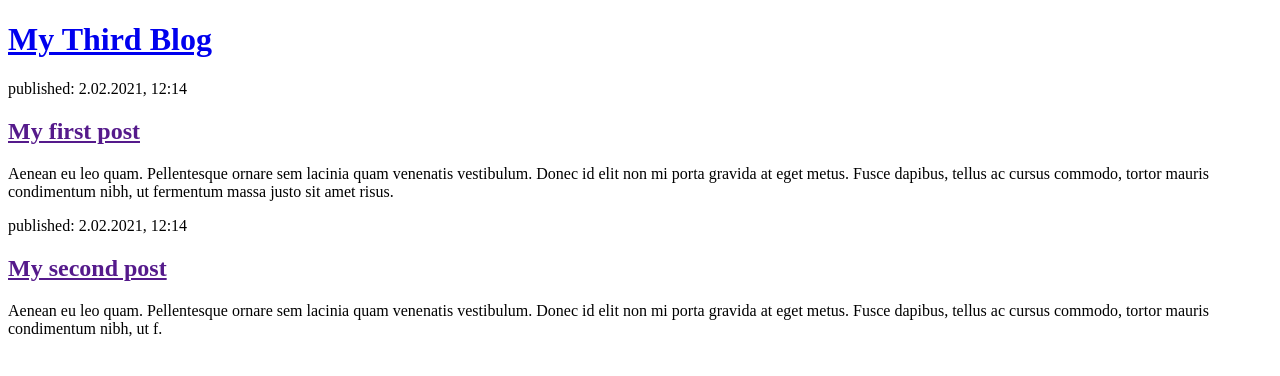
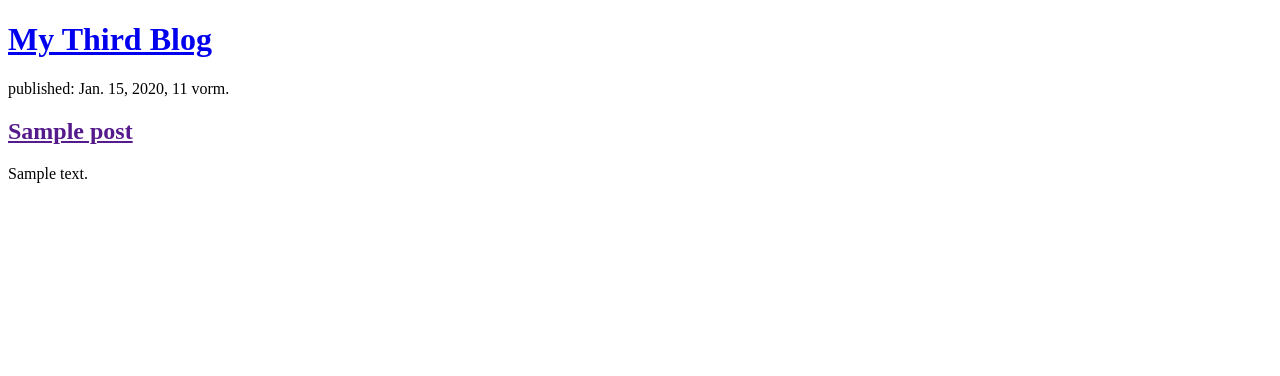
Before and after one commit to xXPaseoXx/my-first-blog, a Django app: page / in a window 1280 px wide. Shown: the top 376 px of the page. Run offline with Django 3.2, Linux system fonts and the light colour scheme; tables that the repository leaves empty hold one stand-in row (values such as "Sample post").

Commit message:
Modified templates to display posts from database.

```diff
--- a/blog/models.py
+++ b/blog/models.py
@@ -1,6 +1,7 @@
 from django.conf import settings
 from django.db import models
 from django.utils import timezone
+
 
 class Post(models.Model):
     author = models.ForeignKey(settings.AUTH_USER_MODEL, on_delete=models.CASCADE)
--- a/blog/templates/blog/post_list.html
+++ b/blog/templates/blog/post_list.html
@@ -8,16 +8,12 @@
             <h1><a href="/">My Third Blog</a></h1>
         </div>
 
-        <div>
-            <p>published: 2.02.2021, 12:14</p>
-            <h2><a href="">My first post</a></h2>
-            <p>Aenean eu leo quam. Pellentesque ornare sem lacinia quam venenatis vestibulum. Donec id elit non mi porta gravida at eget metus. Fusce dapibus, tellus ac cursus commodo, tortor mauris condimentum nibh, ut fermentum massa justo sit amet risus.</p>
-        </div>
-
-        <div>
-            <p>published: 2.02.2021, 12:14</p>
-            <h2><a href="">My second post</a></h2>
-            <p>Aenean eu leo quam. Pellentesque ornare sem lacinia quam venenatis vestibulum. Donec id elit non mi porta gravida at eget metus. Fusce dapibus, tellus ac cursus commodo, tortor mauris condimentum nibh, ut f.</p>
-        </div>
+        {% for post in posts %}
+            <div>
+                <p>published: {{ post.published_date }}</p>
+                <h2><a href="">{{ post.title }}</a></h2>
+                <p>{{ post.text|linebreaksbr }}</p>
+            </div>
+        {% endfor %}
     </body>
 </html>
--- a/blog/views.py
+++ b/blog/views.py
@@ -1,4 +1,8 @@
 from django.shortcuts import render
+from .models import Post
+from django.utils import timezone
+
 
 def post_list(request):
-    return render(request, 'blog/post_list.html', {})
+    posts = Post.objects.filter(published_date__lte=timezone.now()).order_by('published_date')
+    return render(request, 'blog/post_list.html', {'posts': posts})
```
